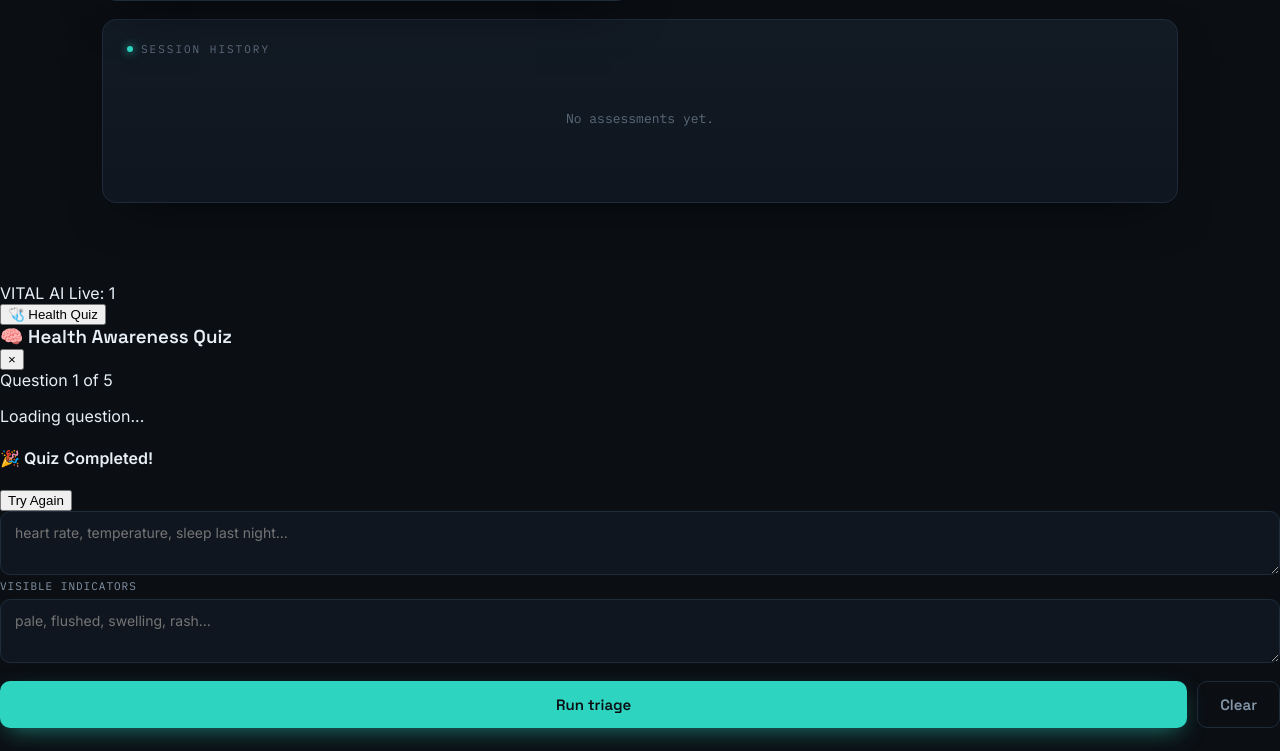
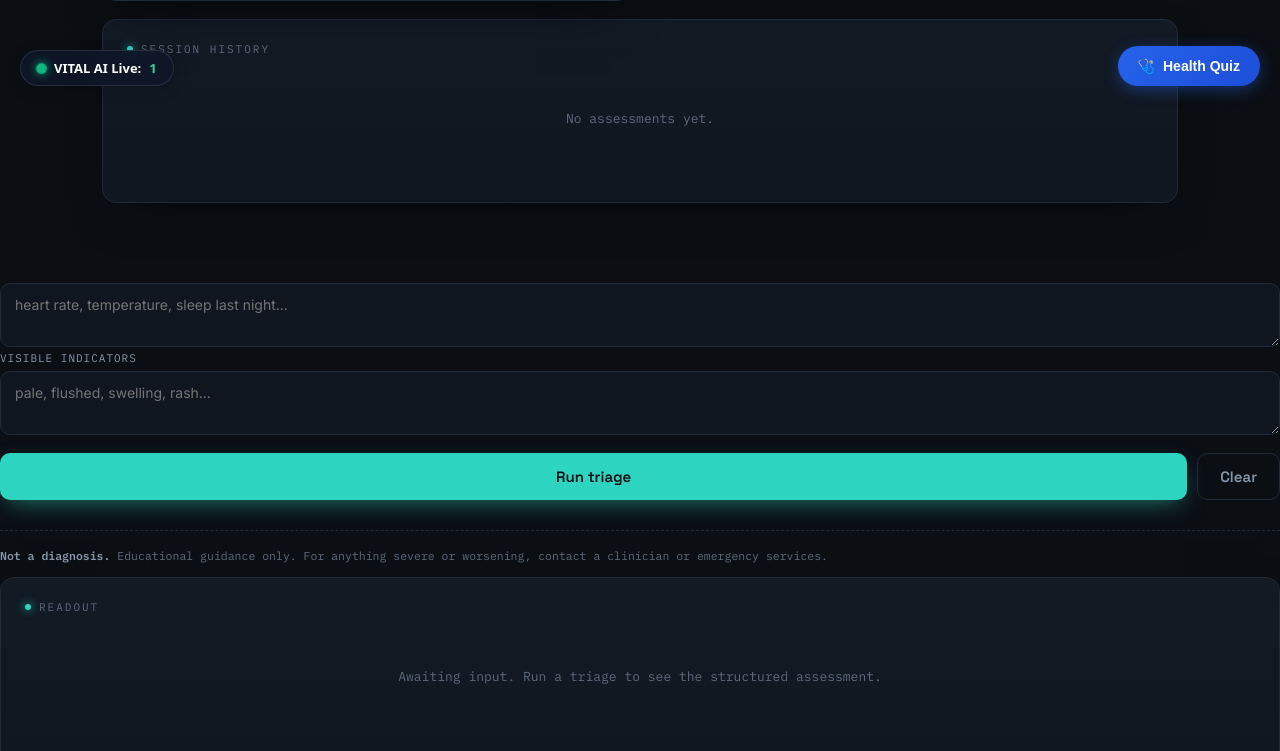
Before and after one commit to Rishitgupta43/VITAL-AI, a Flask app: template templates/chatbot.html in a window 1280 px wide. Shown: the part 694-1445 px from the top of the page. Run offline with Flask 3, Linux system fonts and the light colour scheme; the template is opened without the code that fills it, so the values that code supplies are empty.

Commit message:
Add styles for live user count and quiz widget
Added styles for live user count bubble and health quiz widget.

```diff
--- a/static/css/style.css
+++ b/static/css/style.css
@@ -233,3 +233,260 @@ select { appearance: none; cursor: pointer;
   font-size: 13px; padding: 40px 20px; }
 
 @media (prefers-reduced-motion: reduce) { * { animation: none !important; transition: none !important; } }
+/* ========================================== */
+/* LIVE USER COUNT BUBBLE STYLES               */
+/* ========================================== */
+.vital-live-bubble {
+  position: fixed;
+  bottom: 20px;
+  left: 20px;
+  z-index: 9999;
+  display: flex;
+  align-items: center;
+  gap: 8px;
+  background: rgba(15, 23, 42, 0.85);
+  color: #ffffff;
+  padding: 8px 16px;
+  border-radius: 30px;
+  font-family: system-ui, -apple-system, sans-serif;
+  font-size: 13px;
+  font-weight: 600;
+  box-shadow: 0 4px 15px rgba(0, 0, 0, 0.2);
+  backdrop-filter: blur(8px);
+  border: 1px solid rgba(255, 255, 255, 0.1);
+}
+
+.pulse-dot {
+  width: 9px;
+  height: 9px;
+  background-color: #10b981;
+  border-radius: 50%;
+  box-shadow: 0 0 8px #10b981;
+  animation: pulse-animation 1.5s infinite;
+}
+
+@keyframes pulse-animation {
+  0% { transform: scale(0.95); opacity: 0.8; }
+  50% { transform: scale(1.2); opacity: 1; }
+  100% { transform: scale(0.95); opacity: 0.8; }
+}
+
+.live-count {
+  color: #34d399;
+  font-weight: 700;
+}
+
+/* ========================================== */
+/* HEALTH QUIZ WIDGET & LARGE MODAL STYLES    */
+/* ========================================== */
+.vital-quiz-widget {
+  position: fixed;
+  bottom: 20px;
+  right: 20px;
+  z-index: 9999;
+  font-family: system-ui, -apple-system, sans-serif;
+}
+
+/* Floating Launcher Button */
+.quiz-launcher-btn {
+  background: linear-gradient(135deg, #2563eb, #1d4ed8);
+  color: #ffffff;
+  border: none;
+  padding: 12px 20px;
+  border-radius: 30px;
+  font-weight: 600;
+  font-size: 14px;
+  cursor: pointer;
+  box-shadow: 0 4px 15px rgba(37, 99, 235, 0.4);
+  display: flex;
+  align-items: center;
+  gap: 8px;
+  transition: transform 0.2s ease, box-shadow 0.2s ease;
+}
+
+.quiz-launcher-btn:hover {
+  transform: translateY(-2px);
+  box-shadow: 0 6px 20px rgba(37, 99, 235, 0.6);
+}
+
+/* LARGE CENTERED MODAL */
+.quiz-popin {
+  position: fixed;
+  /* Centering the modal */
+  top: 50%;
+  left: 50%;
+  transform: translate(-50%, -50%);
+
+  /* Sizing it to 80% of the screen */
+  width: 80vw;
+  height: 80vh;
+  max-width: 1000px;
+  max-height: 800px;
+
+  /* Dark Theme Styling */
+  background: #0f172a; /* Deep dark blue background */
+  border-radius: 20px;
+  border: 1px solid #334155;
+
+  /* This shadow trick dims the rest of your dashboard behind the quiz! */
+  box-shadow: 0 25px 50px rgba(0, 0, 0, 0.7), 0 0 0 9999px rgba(0, 0, 0, 0.6);
+
+  overflow-y: auto;
+  display: flex;
+  flex-direction: column;
+  transition: all 0.3s ease;
+}
+
+.quiz-popin.hidden {
+  display: none !important;
+}
+
+/* Header */
+.quiz-header {
+  background: #1e293b; /* Slightly lighter dark panel */
+  color: #f8fafc; /* Crisp white text */
+  padding: 24px 32px;
+  display: flex;
+  justify-content: space-between;
+  align-items: center;
+  border-bottom: 1px solid #334155;
+}
+
+.quiz-header h3 {
+  margin: 0;
+  font-size: 24px; /* Bigger Title */
+  font-weight: 700;
+}
+
+.quiz-close-btn {
+  background: transparent;
+  border: none;
+  color: #94a3b8;
+  font-size: 32px;
+  cursor: pointer;
+  transition: color 0.2s;
+}
+
+.quiz-close-btn:hover {
+  color: #f1f5f9;
+}
+
+/* Body & Content Sizing */
+.quiz-body {
+  padding: 40px 60px; /* Much larger padding */
+  color: #e2e8f0;
+  flex-grow: 1;
+  display: flex;
+  flex-direction: column;
+  justify-content: center; /* Keeps questions nicely centered vertically */
+}
+
+.quiz-progress {
+  font-size: 16px;
+  color: #94a3b8;
+  margin-bottom: 16px;
+  text-transform: uppercase;
+  letter-spacing: 1px;
+  font-weight: 600;
+}
+
+.quiz-question-text {
+  font-weight: 700;
+  font-size: 32px; /* Massive readable question text */
+  margin-bottom: 40px;
+  line-height: 1.4;
+  color: #ffffff;
+}
+
+.quiz-options-grid {
+  display: flex;
+  flex-direction: column;
+  gap: 16px; /* Wider gaps between options */
+}
+
+.quiz-opt-btn {
+  background: #1e293b; /* Dark option boxes */
+  border: 1px solid #475569;
+  color: #f8fafc;
+  padding: 20px 24px;
+  border-radius: 12px;
+  text-align: left;
+  font-size: 20px; /* Larger option text */
+  cursor: pointer;
+  transition: all 0.2s ease;
+}
+
+.quiz-opt-btn:hover:not(:disabled) {
+  background: #334155;
+  border-color: #64748b;
+  transform: translateX(6px); /* Smooth slide animation on hover */
+}
+
+.quiz-opt-btn:disabled {
+  opacity: 0.6;
+  cursor: not-allowed;
+}
+
+/* Feedback Styling (Correct/Incorrect) */
+.quiz-feedback {
+  margin-top: 30px;
+  padding: 24px;
+  border-radius: 12px;
+  font-size: 20px;
+  line-height: 1.5;
+}
+
+.quiz-feedback.correct {
+  background: rgba(22, 101, 52, 0.2);
+  color: #4ade80;
+  border: 1px solid #166534;
+}
+
+.quiz-feedback.incorrect {
+  background: rgba(153, 27, 27, 0.2);
+  color: #f87171;
+  border: 1px solid #991b1b;
+}
+
+/* Results Screen */
+.quiz-results {
+  text-align: center;
+  padding: 40px 0;
+}
+
+.quiz-results h4 {
+  font-size: 36px;
+  color: #ffffff;
+  margin-bottom: 20px;
+}
+
+#quiz-score-text {
+  font-size: 28px;
+  margin-bottom: 12px;
+}
+
+.quiz-badge {
+  font-weight: 700;
+  color: #60a5fa; /* Vibrant blue badge text */
+  font-size: 22px;
+  margin: 20px 0 40px;
+}
+
+.quiz-restart-btn {
+  background: #10b981; /* Teal restart button */
+  color: white;
+  border: none;
+  padding: 16px 36px;
+  border-radius: 12px;
+  cursor: pointer;
+  font-weight: 700;
+  font-size: 20px;
+  transition: background 0.2s;
+}
+
+.quiz-restart-btn:hover {
+  background: #059669;
+}
+.hidden {
+  display: none !important;
+}
```
